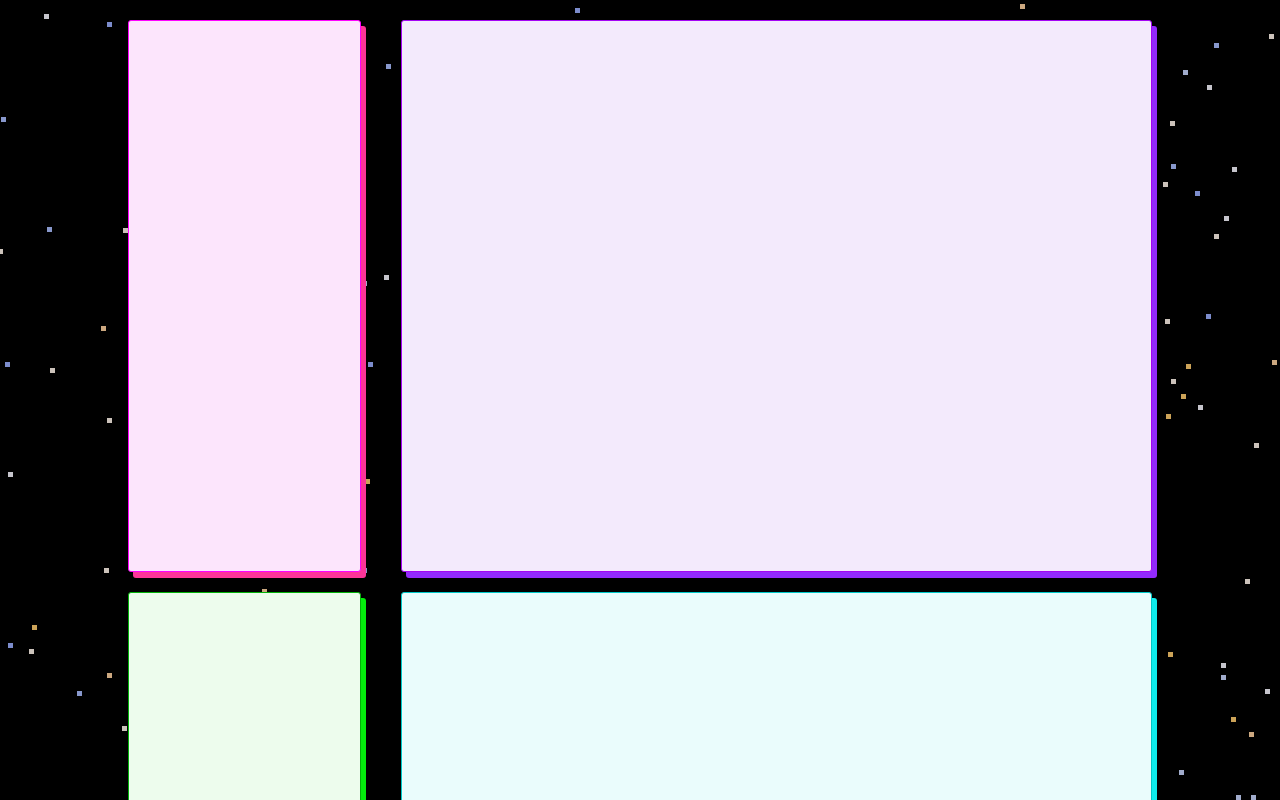
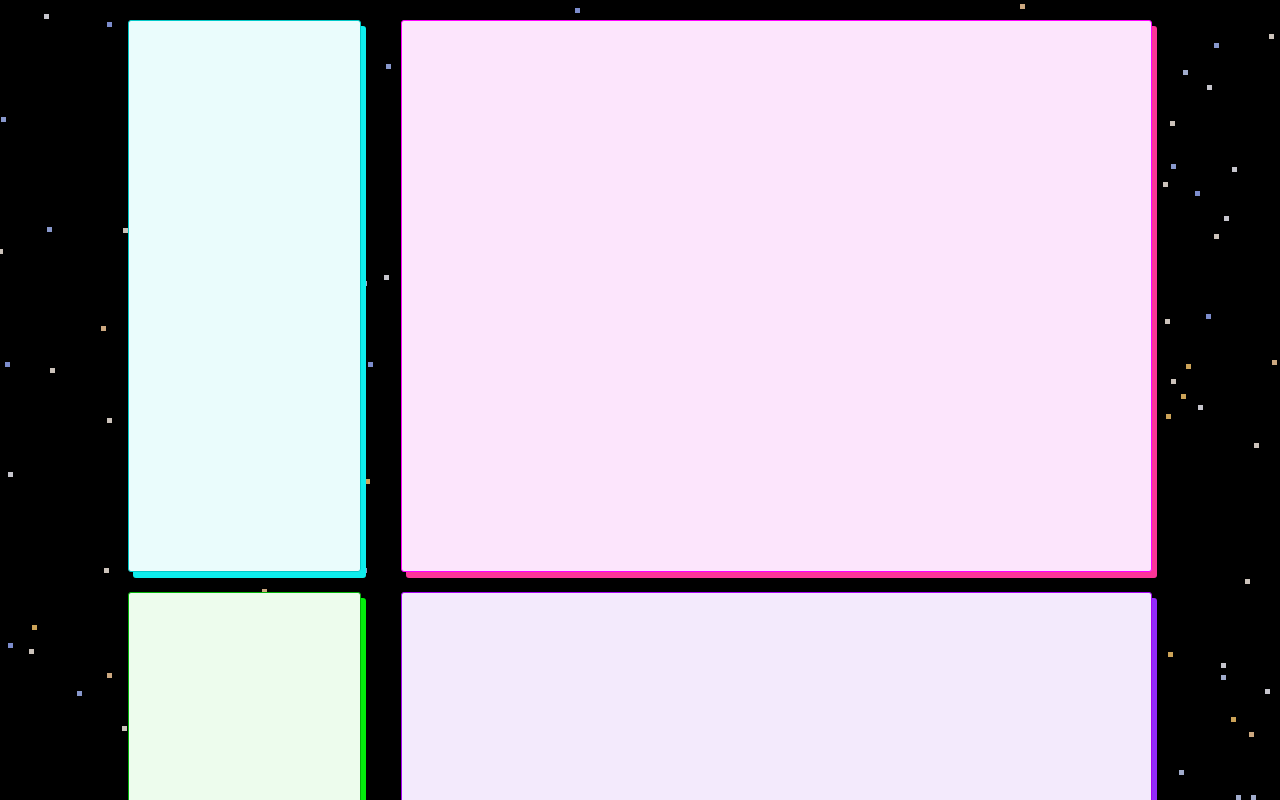
Before and after one commit to Euraldius/avielle-os, a Vue app: page /home#/resume in a window 1280 px wide. Shown: the top 800 px of the page. Built offline with nearby package versions, Linux system fonts and the light colour scheme.

Commit message:
Use warms for grid body and colds for grid side

```diff
--- a/src/components/Clients/Client.vue
+++ b/src/components/Clients/Client.vue
@@ -1,5 +1,5 @@
 <template>
-  <info-box classes="header purple-box">
+  <info-box classes="header pink-box">
     <router-link class="go-back" to="/resume">Back to resume</router-link>
     <hr />
     <component :is="page || 'client-index'" />
--- a/src/components/Clients/ClientList.vue
+++ b/src/components/Clients/ClientList.vue
@@ -49,7 +49,7 @@ export default {
   },
   data: function headerData() {
     return {
-      infoBoxClasses: `${this.classes} pink-box`,
+      infoBoxClasses: `${this.classes} blue-box`,
     };
   },
 };
--- a/src/components/Resume/Header.vue
+++ b/src/components/Resume/Header.vue
@@ -45,7 +45,7 @@ export default {
   },
   data: function headerData() {
     return {
-      infoBoxClasses: `${this.classes} purple-box`,
+      infoBoxClasses: `${this.classes} pink-box`,
     };
   },
   computed: {
--- a/src/components/Resume/PointsOfInterest.vue
+++ b/src/components/Resume/PointsOfInterest.vue
@@ -41,7 +41,7 @@ export default {
   },
   data: function headerData() {
     return {
-      infoBoxClasses: `${this.classes} blue-box`,
+      infoBoxClasses: `${this.classes} purple-box`,
     };
   },
 };
--- a/src/components/Resume/Stats.vue
+++ b/src/components/Resume/Stats.vue
@@ -1,5 +1,5 @@
 <template>
-  <info-box classes="stats pink-box">
+  <info-box classes="stats blue-box">
     <section>
       <h2>Languages</h2>
       <ul>
```
